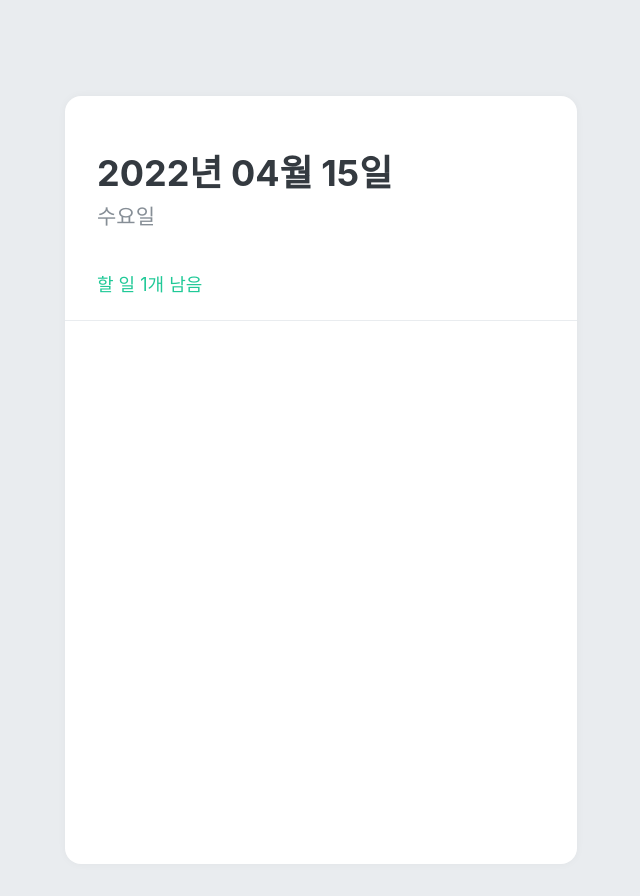
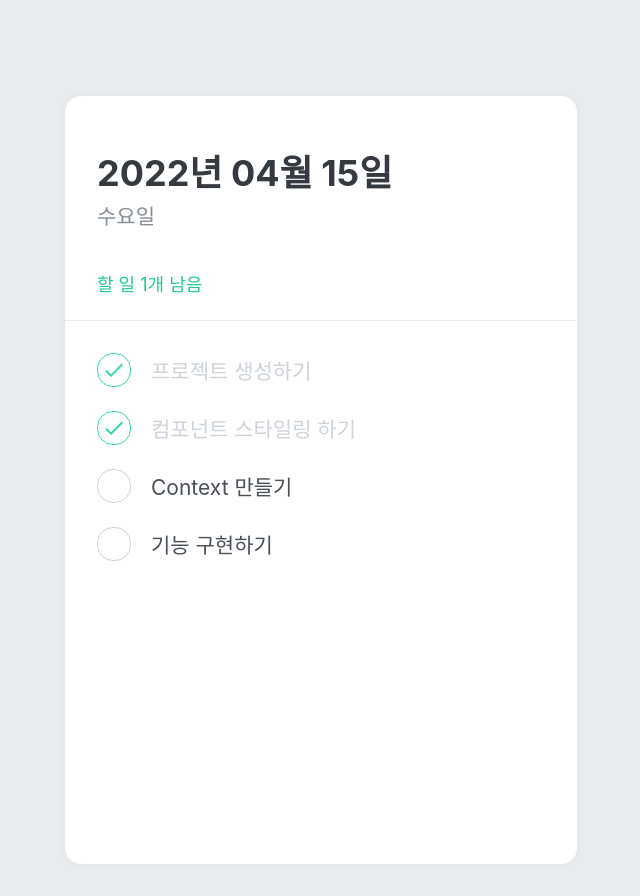
Before and after one commit to kws60000/react_todolist, a React (Create React App) app: page / in a window 1280 px wide. Shown: the whole page, without its empty margins (319-959 px from the left). Built offline with nearby package versions, Linux system fonts and the light colour scheme.

Commit message:
TodoItem, TodoList 생성 및 styled-components 적용

```diff
--- a/src/App.js
+++ b/src/App.js
@@ -1,6 +1,7 @@
 import { createGlobalStyle } from 'styled-components'
 import TodoTemplate from './components/TodoTemplate';
 import TodoHead from './components/TodoHead';
+import TodoList from './components/TodoList'
 
 const GlobalStyle = createGlobalStyle`
   body {
@@ -14,6 +15,7 @@
       <GlobalStyle />
       <TodoTemplate>
         <TodoHead />
+        <TodoList />
       </TodoTemplate>
     </>
   );
--- /dev/null
+++ b/src/components/TodoItem.js
@@ -0,0 +1,72 @@
+import React from 'react'
+import styled, {css} from 'styled-components'
+import { MdDone, MdDelete } from 'react-icons/md'
+
+const Remove = styled.div`
+  displaty: flex;
+  align-items: center;
+  justify-content: center;
+  color: #dee2e6;
+  font-size: 24px;
+  cursor: pointer;
+  &:hover {
+    color: #ff6b6b;
+  }
+  display: none;
+`
+
+const TodoItemBlock = styled.div`
+  display: flex;
+  align-items: center;
+  padding-top: 12px;
+  padding-bottom: 12px;
+  &:hover {
+    ${Remove} {
+      display: initial;
+    }
+  }
+`
+
+const CheckCircle = styled.div`
+  width: 32px;
+  height: 32px;
+  border-radius: 16px;
+  border: 1px solid #ced4da;
+  font-size: 24px;
+  display: flex;
+  align-items: center;
+  justify-content: center;
+  margin-right: 20px;
+  cursor: pointer;
+  ${props =>
+    props.done &&
+    css`
+      border: 1px solid #38d9a9;
+      color: #38d9a9;
+    `}
+`
+
+const Text = styled.div`
+  flex: 1;
+  font-size: 21px;
+  color: #495057;
+  ${props =>
+    props.done &&
+    css`
+    color: #ced4da
+    `}
+`
+
+function TodoItem({ id, done, text }) {
+  return (
+    <TodoItemBlock>
+      <CheckCircle done={done}>{done && <MdDone />}</CheckCircle>
+      <Text done={done}>{text}</Text>
+      <Remove>
+        <MdDelete />
+      </Remove>
+    </TodoItemBlock>
+  )
+}
+
+export default TodoItem
--- /dev/null
+++ b/src/components/TodoList.js
@@ -0,0 +1,23 @@
+import React from 'react'
+import styled from 'styled-components'
+import TodoItem from './TodoItem'
+
+const TodoListBlock = styled.div`
+  flex: 1;
+  padding: 20px 32px;
+  padding-bottom: 48px;
+  overflow-y: auto;
+`
+
+function TodoList() {
+  return (
+    <TodoListBlock>
+      <TodoItem text="프로젝트 생성하기" done={true}></TodoItem>
+      <TodoItem text="컴포넌트 스타일링 하기" done={true}></TodoItem>
+      <TodoItem text="Context 만들기" done={false}></TodoItem>
+      <TodoItem text="기능 구현하기" done={false}></TodoItem>
+    </TodoListBlock>
+  )
+}
+
+export default TodoList
```
